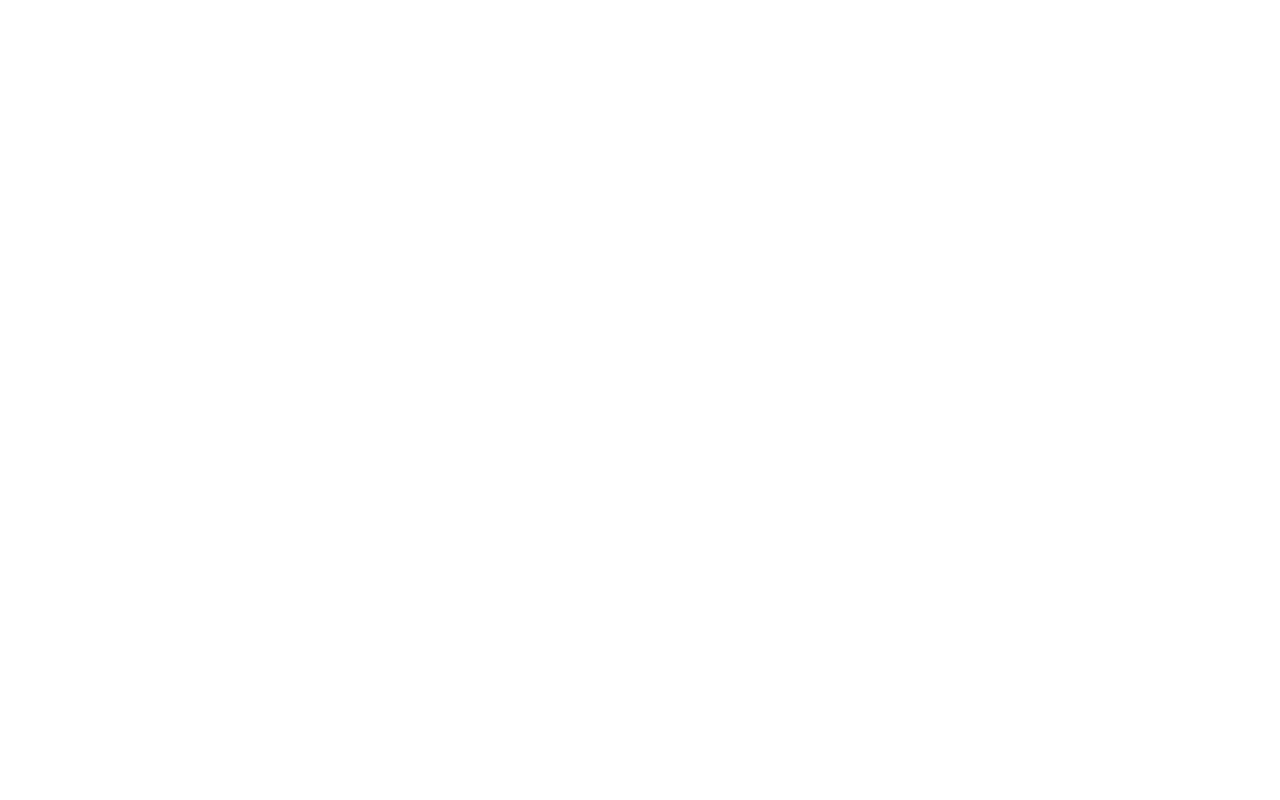
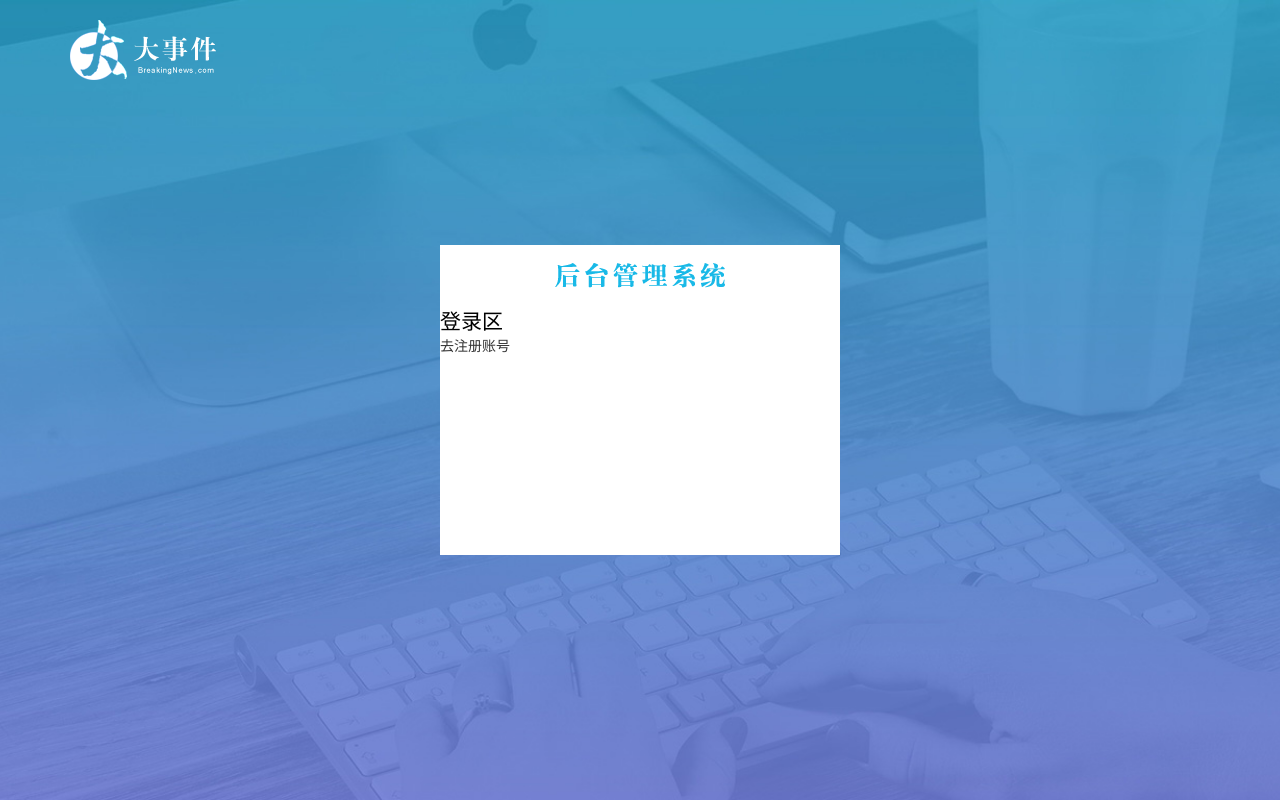
Before and after one commit to yt6727757/web-bigevent-03, a plain HTML site: page login.html in a window 1280 px wide. Drawn offline with Linux system fonts and the light colour scheme.

Commit message:
登录页面基本框架搭建

```diff
--- /dev/null
+++ b/assets/css/login.css
@@ -0,0 +1,31 @@
+html,
+body {
+    margin: 0;
+    padding: 0;
+    width: 100%;
+    height: 100%;
+    background: url(/assets/images/login_bg.jpg) no-repeat center;
+    background-size: cover;
+    overflow: hidden;
+}
+
+/* logo */
+.login_logo {
+    margin-top: 20px;
+}
+
+/* 登录注册模块 */
+.loginAddReg_box {
+    width: 400px;
+    height: 310px;
+    background-color: #fff;
+    position: absolute;
+    left: 50%;
+    top: 50%;
+    transform: translate(-50%, -50%);
+}
+
+.login_title{
+    height: 60px;
+    background: url(/assets/images/login_title.png) no-repeat center;
+}
--- /dev/null
+++ b/assets/js/login.js
@@ -0,0 +1,11 @@
+$(function () {
+    // 点击去注册页面
+    $('#link_reg').on('click', function () {
+        $(this).parents('.login_box').hide().siblings('.reg_box').show();
+    });
+
+    // 点击去登录页面
+    $('#link_login').on('click', function () {
+        $(this).parents('.reg_box').hide().siblings('.login_box').show();
+    })
+})
--- a/login.html
+++ b/login.html
@@ -3,9 +3,38 @@
 <head>
     <meta charset="UTF-8">
     <meta name="viewport" content="width=device-width, initial-scale=1.0">
+    <!-- 1、引入 LayUI 的css文件 -->
+    <link rel="stylesheet" href="/assets/lib/layui/css/layui.css">
+    <!-- 2、引入自己的css文件 -->
+    <link rel="stylesheet" href="/assets/css/login.css">
+    <!-- 5、引入 jQuery 的js文件 -->
+    <script src="/assets/lib/jquery.js"></script>
+
     <title>大事件-登录/注册</title>
 </head>
 <body>
+    <!-- 3、login_logo -->
+    <div class="login_logo layui-main">
+        <img src="/assets/images/logo.png" alt="">
+    </div>
 
+    <!-- 4、登录注册模块 -->
+    <div class="loginAddReg_box">
+        <!-- 4.1 title -->
+        <div class="login_title"></div>
+        <!-- 4.2 登录区 -->
+        <div class="login_box">
+            <h2>登录区</h2>
+            <a href="javascript:;" id="link_reg">去注册账号</a>
+        </div>
+        <!-- 4.3 注册区 -->
+        <div class="reg_box" style="display: none;">
+            <h2>注册区</h2>
+            <a href="javascript:;" id="link_login">去登录</a>
+        </div>
+    </div>
+
+    <!-- 6、引入自己的js文件 -->
+    <script src="/assets/js/login.js"></script>
 </body>
 </html>
```
